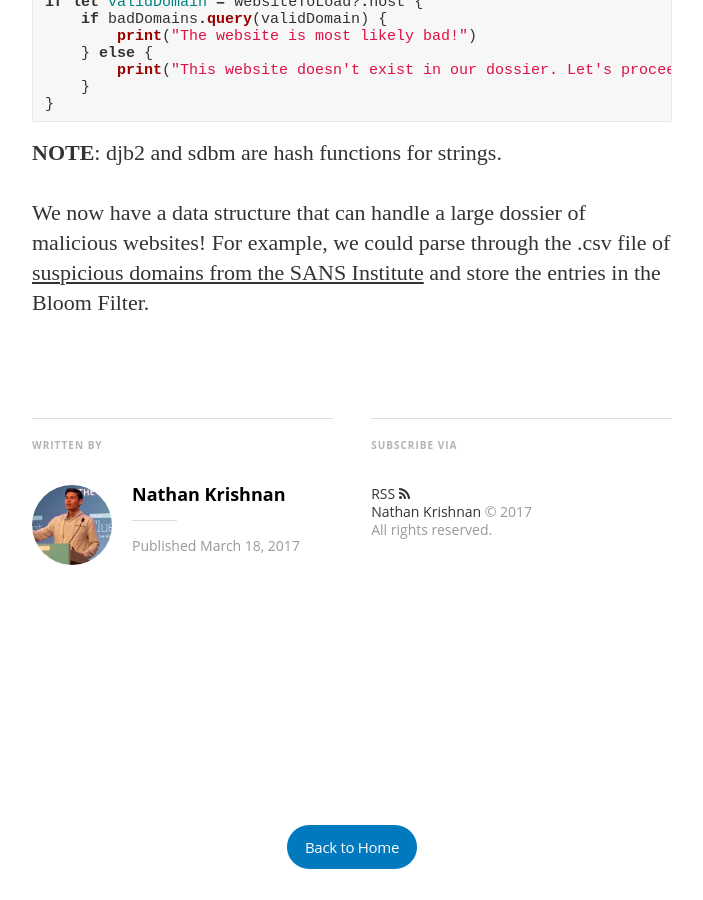
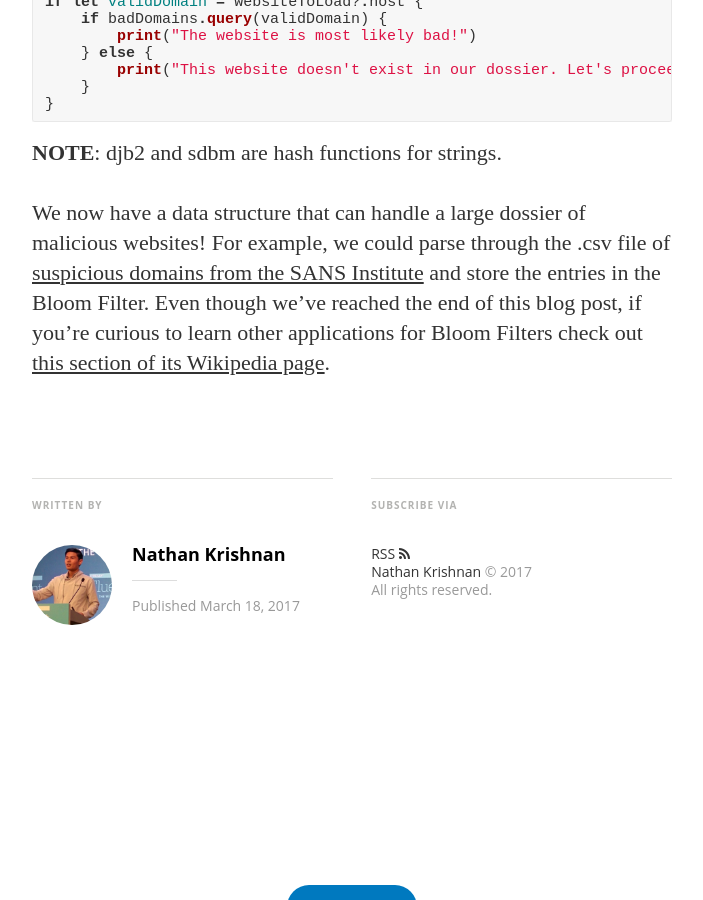
Before and after one commit to nathankrishnan/nathankrishnan.github.io, a Jekyll site: the page built from _posts/2017-03-18-bloomfilter.md, in a window 1280 px wide and 900 px high, scrolled down 8549 px. Shown: the whole window, without its empty margins (288-991 px from the left). Built offline with Jekyll 4.4.1, drawn with Linux system fonts in a browser that asks for light colours; nearby versions of some CDN libraries; some web fonts are replaced; comment, search, counter and statistics services are not loaded.

Commit message:
Update 2017-03-18-bloomfilter.md

````diff
--- a/_posts/2017-03-18-bloomfilter.md
+++ b/_posts/2017-03-18-bloomfilter.md
@@ -187,4 +187,4 @@
 ```
 **NOTE**: djb2 and sdbm are hash functions for strings.
 
-We now have a data structure that can handle a large dossier of malicious websites!  For example, we could parse through the .csv file of [suspicious domains from the SANS Institute](https://isc.sans.edu/suspicious_domains.html) and store the entries in the Bloom Filter.
+We now have a data structure that can handle a large dossier of malicious websites!  For example, we could parse through the .csv file of [suspicious domains from the SANS Institute](https://isc.sans.edu/suspicious_domains.html) and store the entries in the Bloom Filter.  Even though we've reached the end of this blog post, if you're curious to learn other applications for Bloom Filters check out [this section of its Wikipedia page](https://en.wikipedia.org/wiki/Bloom_filter#Extensions_and_applications).
````
